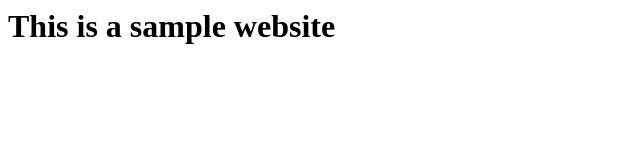
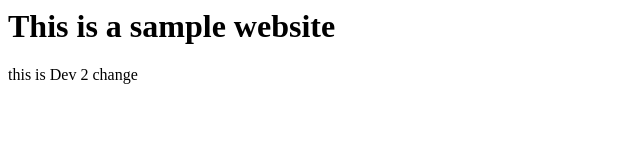
Before and after one commit to Ravifid/ravi_webtest, a plain HTML site: page index.html in a window 1280 px wide. Shown: the whole page, without its empty margins (0-640 px from the left). Drawn offline with Linux system fonts and the light colour scheme.

Commit message:
updated by Dev2

```diff
--- a/index.html
+++ b/index.html
@@ -1 +1,2 @@
 <h1>This is a sample website</h1>
+<hi> this is Dev 2 change</h1>
```
